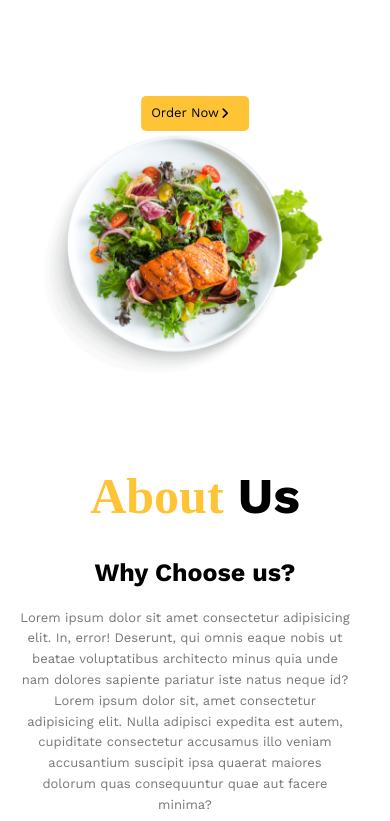
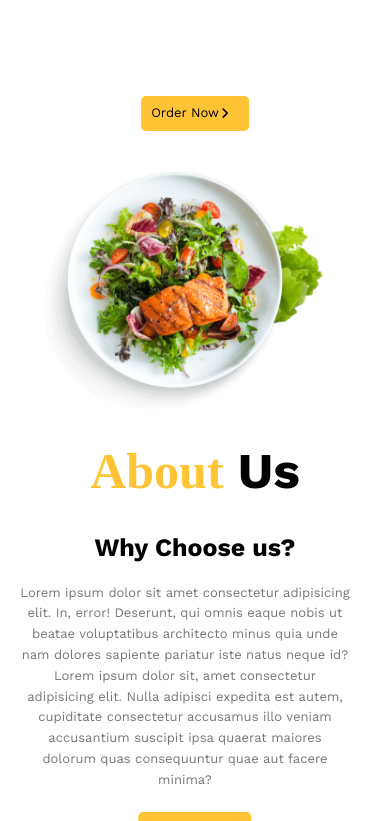
Before and after one commit to Zain5689/food, a plain HTML site: page index.html in a window 390 px wide. Shown: the part 957-1778 px from the top of the page. Drawn offline with nearby package versions, Linux system fonts and the light colour scheme.

Commit message:
Update food.css

```diff
--- a/css/food.css
+++ b/css/food.css
@@ -335,6 +335,8 @@ main .landing button:active i  {
     width: 320px;
     text-align: center;
     margin-left: 1%;
+    margin-top: 36px;
+    margin-bottom: -61px;
 }
 }
 .about .text{
```
